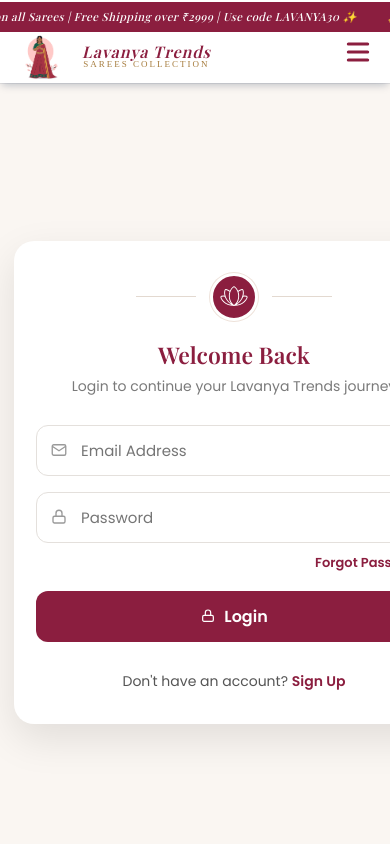
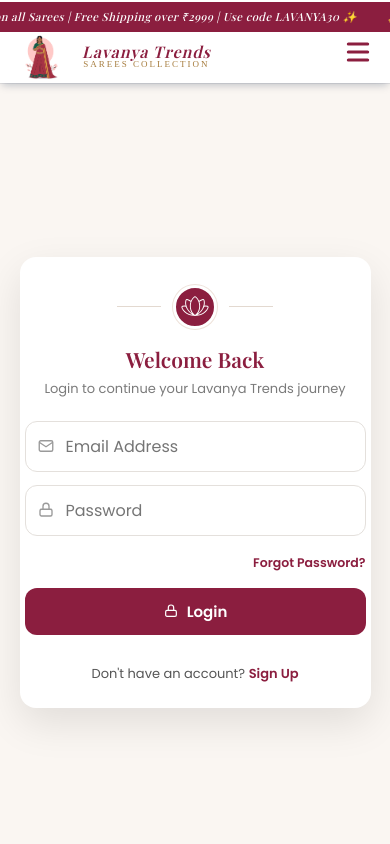
Before and after one commit to Musica-R/Lavanya-Trends, a React (Create React App) app: page /login in a window 390 px wide. Shown: the top 844 px of the page. Built offline with nearby package versions, Linux system fonts and the light colour scheme; a web font is replaced by a local one.

Commit message:
code updated

```diff
--- a/src/App.js
+++ b/src/App.js
@@ -22,6 +22,7 @@ export default function App() {
         <Routes>
           <Route path="/" element={<HomePage />} />
           <Route path="/product" element={<ProductPage />} />
+          {/* <Route path="/product/:id" element={<ProductDetailPage />} /> */}
           <Route path="/contact" element={<ContactPage />} />
           <Route path="/jew" element={<JewelryPage />} />
           <Route path="/about" element={<About />} />
--- a/src/styles/Loginpage.css
+++ b/src/styles/Loginpage.css
@@ -3,10 +3,52 @@
    White/ivory replaces the gold accents from the reference layout
    ============================================================ */
 
+*,
+*::before,
+*::after {
+  box-sizing: border-box;
+}
+
+html,
+body {
+  width: 100%;
+  max-width: 100vw;
+  overflow-x: hidden;
+  position: relative; /* anchors any absolutely-positioned overflow so it can't escape */
+  margin: 0;
+}
+
+/* Bulletproof net: catches overflow from sibling components (banner, nav, etc.)
+   that live outside .lav-auth-page and aren't covered by this file.
+   #root / #app is the typical React mount point — adjust the selector to match yours. */
+#root,
+#app,
+.app {
+  width: 100%;
+  max-width: 100vw;
+  overflow-x: hidden;
+}
+
+/* Generic safety net for scrolling ticker/marquee banners: if the banner's own
+   wrapper is missing overflow:hidden, target it here by its likely class names.
+   Replace with your actual banner class if different. */
+.promo-banner,
+.announcement-bar,
+.marquee,
+.ticker {
+  overflow: hidden;
+  white-space: nowrap;
+  width: 100%;
+  max-width: 100vw;
+}
+
 .lav-auth-page {
   min-height: 100vh;
   display: flex;
   background: #faf6f2;
+  width: 100%;
+  max-width: 100vw;
+  overflow-x: hidden;
 }
 
 /* ---------------- LEFT BRAND PANEL ---------------- */
@@ -357,6 +399,95 @@
   }
 }
 
+/* ---------------- Mobile (≤425px) ---------------- */
+@media (max-width: 425px) {
+
+  .lav-login-card {
+    padding: 28px 5px 24px;
+    border-radius: 16px;
+  }
+  .lav-auth-right{
+    padding: 20px 0px;
+  }
+
+  .lav-input-eye{
+   display: none;
+  }
+
+  .lav-card-logo-row {
+    gap: 12px;
+    margin-bottom: 16px;
+  }
+
+  .lav-card-logo-line {
+    max-width: 44px;
+  }
+
+  .lav-card-logo-circle {
+    width: 44px;
+    height: 44px;
+  }
+
+  .lav-card-title {
+    font-size: 21px;
+  }
+
+  .lav-card-subtitle {
+    font-size: 13px;
+    margin-bottom: 22px;
+  }
+
+  .lav-input-group {
+    margin-bottom: 13px;
+  }
+
+  .lav-input-icon {
+    width: 40px;
+  }
+  .lav-login-card {
+    width: 90%;
+  }
+
+  .lav-input-group input {
+    /* 16px prevents iOS Safari auto-zoom on focus */
+    font-size: 16px;
+    padding: 12px 0px 12px 0;
+  }
+
+  .lav-forgot-row {
+    margin: 5px 0 16px;
+  }
+
+  .lav-forgot-link {
+    font-size: 12.5px;
+  }
+
+  .lav-submit-btn {
+    padding: 12px;
+    font-size: 15px;
+  }
+
+  .lav-or-divider {
+    margin: 22px 0 16px;
+    font-size: 12.5px;
+  }
+
+  .lav-social-row {
+    gap: 10px;
+    margin-bottom: 20px;
+  }
+
+  .lav-social-btn {
+    padding: 10px;
+    font-size: 13.5px;
+  }
+
+  .lav-login-toggle-text {
+    font-size: 13px;
+  }
+
+}
+
 /* ---------------- Small phones (≤360px, incl. 320px) ---------------- */
 @media (max-width: 360px) {
   .lav-auth-page {
@@ -422,6 +553,7 @@
 
   .lav-input-eye {
     padding: 0 10px;
+    display: none;
   }
 
   .lav-forgot-row {
@@ -458,7 +590,5 @@
   .lav-login-toggle-text {
     font-size: 12.5px;
   }
-  .lav-input-eye {
-    display: none;
-  }
+
 }
--- a/src/styles/ProductGrid.css
+++ b/src/styles/ProductGrid.css
@@ -744,7 +744,7 @@
   }
 
   .product-image-container {
-    height: 170px;
+    height: 220px;
   }
 }
 
```
Also changed, not shown: firebase.json (added), 1 other file (tests, documents, lock files or other folders).
